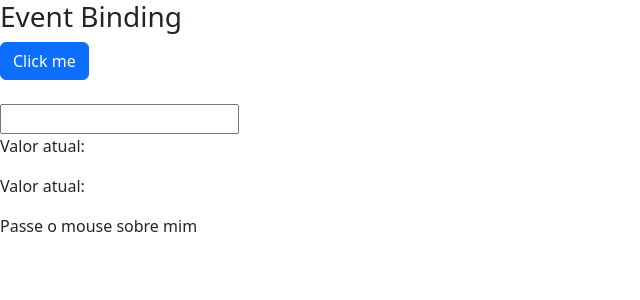
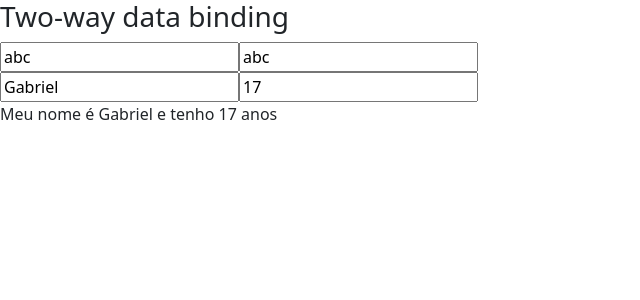
Before and after one commit to gabrielcaamargo/angular-learnings, an Angular app in the folder data-biding/: page / in a window 1280 px wide. Shown: the top 300 px of the page, without its empty margins (0-640 px from the left). Built offline with nearby package versions, Linux system fonts and the light colour scheme.

Commit message:
two way databinding

```diff
--- a/data-biding/src/app/app.module.ts
+++ b/data-biding/src/app/app.module.ts
@@ -1,4 +1,5 @@
 import { NgModule } from '@angular/core';
+import { FormsModule } from '@angular/forms';
 import { BrowserModule } from '@angular/platform-browser';
 
 import { AppComponent } from './app.component';
@@ -10,7 +11,8 @@
     DataBindingComponent
   ],
   imports: [
-    BrowserModule
+    BrowserModule,
+    FormsModule
   ],
   providers: [],
   bootstrap: [AppComponent]
--- a/data-biding/src/app/data-binding/data-binding.component.html
+++ b/data-biding/src/app/data-binding/data-binding.component.html
@@ -75,7 +75,7 @@
     </div>
   </article> -->
 
-  <article>
+  <!-- <article>
     <h3>Event Binding</h3>
     <div>
       <button
@@ -104,6 +104,22 @@
       Passe o mouse sobre mim
     </span>
     </div>
+  </article> -->
+
+  <article>
+    <h3>Two-way data binding</h3>
+    <div>
+      <input type="text" [ngModel]="nome" (ngModelChange)="nome = $event">
+
+      <input type="text" [(ngModel)]="nome">
+    </div>
+
+    <div>
+      <input type="text" [(ngModel)]="pessoa.nome">
+      <input type="text" [(ngModel)]="pessoa.idade">
+
+      <p>Meu nome é {{ pessoa.nome }} e tenho {{ pessoa.idade }} anos</p>
+    </div>
   </article>
 
 </section>
--- a/data-biding/src/app/data-binding/data-binding.component.ts
+++ b/data-biding/src/app/data-binding/data-binding.component.ts
@@ -5,6 +5,7 @@
   templateUrl: './data-binding.component.html',
   styleUrls: ['./data-binding.component.css']
 })
+
 export class DataBindingComponent implements OnInit {
 
   InterpolationTitle:string = 'Interpolation'
@@ -15,6 +16,15 @@
   valorAtual: string = ''
   valorSalvo: string = ''
   isMouseOver: boolean = false
+
+
+  nome: string = 'abc'
+
+  pessoa: any = {
+    nome: 'Gabriel',
+    idade: 17
+  }
+
 
   getValor(){
     return 1
```
